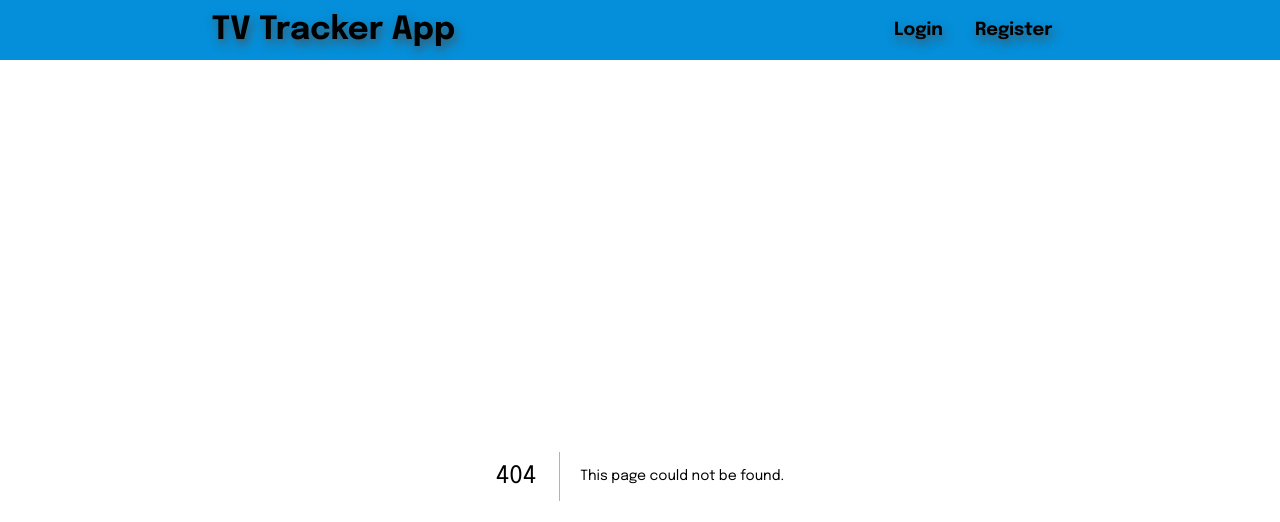
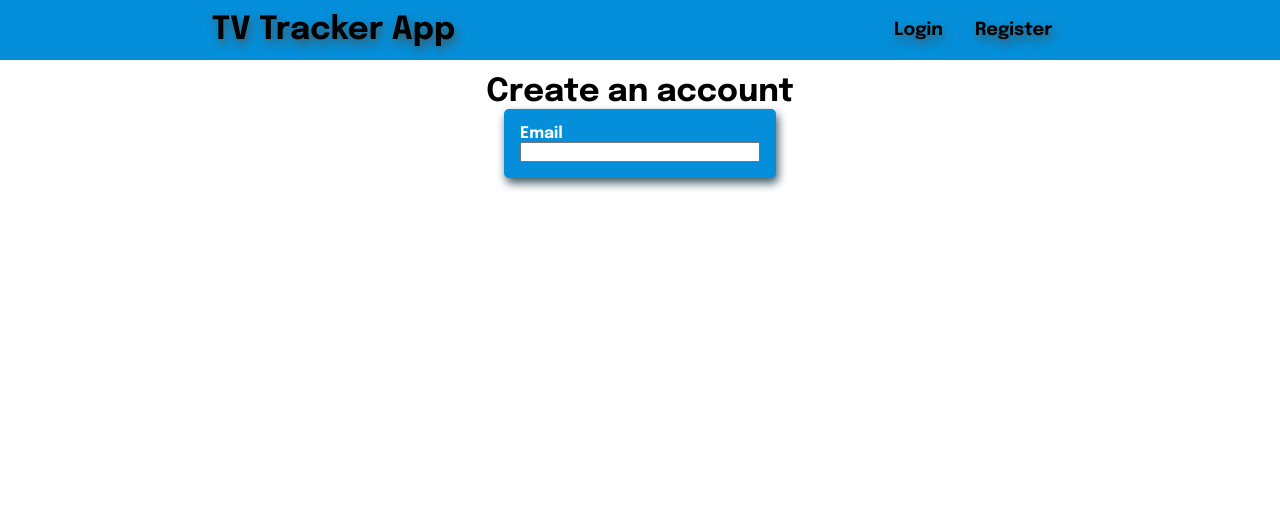
Before and after one commit to savawebdev/tv-tracker-app-nextjs, a Next.js app: page /register in a window 1280 px wide. Before the commit this address had no page. Shown: the top 522 px of the page. Built offline with nearby package versions, Linux system fonts and the light colour scheme.

Commit message:
styled form card

```diff
--- a/components/Header/Navbar/Navbar.js
+++ b/components/Header/Navbar/Navbar.js
@@ -14,7 +14,7 @@ const Navbar = () => {
       {/* <Link href='/'>
         <a className={classes['nav-link']}>Logout</a>
       </Link> */}
-      <Link href='/'>
+      <Link href='/register'>
         <a className={classes['nav-link']}>Register</a>
       </Link>
     </nav>
--- /dev/null
+++ b/components/RegisterPage/RegisterForm.js
@@ -0,0 +1,17 @@
+import React from 'react';
+import classes from './RegisterForm.module.scss';
+import Label from '../UI/Form/Label';
+import Input from '../UI/Form/Input';
+
+const RegisterForm = () => {
+  return (
+    <form className={classes.form}>
+      <div className={classes['form-control']}>
+        <Label label='Email' htmlFor='email' />
+        <Input args={{ type: 'email', name: 'email', id: 'email' }} />
+      </div>
+    </form>
+  );
+};
+
+export default RegisterForm;
--- /dev/null
+++ b/components/RegisterPage/RegisterForm.module.scss
@@ -0,0 +1,9 @@
+@use '../../styles/variables.scss' as var;
+
+.form {
+  padding: 1rem;
+  background: var.$clr-blue;
+  color: #fff;
+  border-radius: 5px;
+  box-shadow: var.$shadow-dark;
+}
--- /dev/null
+++ b/components/UI/Form/Input.js
@@ -0,0 +1,8 @@
+import React from 'react';
+import classes from './Input.module.scss';
+
+const Input = (args) => {
+  return <input className={classes.input} {...args} />;
+};
+
+export default Input;
--- /dev/null
+++ b/components/UI/Form/Input.module.scss
@@ -0,0 +1,3 @@
+.input {
+  width: 15rem;
+}
--- /dev/null
+++ b/components/UI/Form/Label.js
@@ -0,0 +1,12 @@
+import React from 'react';
+import classes from './Label.module.scss';
+
+const Label = ({ label, htmlFor }) => {
+  return (
+    <label className={classes.label} htmlFor={htmlFor}>
+      {label}
+    </label>
+  );
+};
+
+export default Label;
--- /dev/null
+++ b/components/UI/Form/Label.module.scss
@@ -0,0 +1,4 @@
+.label {
+  display: block;
+  font-weight: 700;
+}
--- /dev/null
+++ b/pages/register.js
@@ -0,0 +1,13 @@
+import React, { Fragment } from 'react';
+import RegisterForm from '../components/RegisterPage/RegisterForm';
+
+const RegisterPage = () => {
+  return (
+    <Fragment>
+      <h1>Create an account</h1>
+      <RegisterForm />
+    </Fragment>
+  );
+};
+
+export default RegisterPage;
--- a/styles/variables.scss
+++ b/styles/variables.scss
@@ -16,6 +16,7 @@ $fs-200: 0.875rem;
 
 // Shadows
 $shadow-dark: 2px 5px 10px lighten($clr-dark, 10%);
+$shadow-blue: 2px 5px 10px lighten($clr-blue, 10%);
 
 // Transitions
 @mixin primaryTransition($property) {
```
